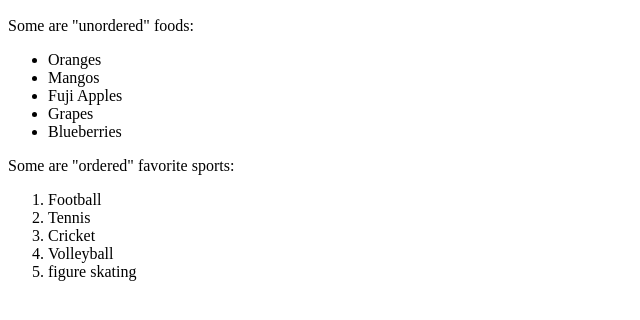
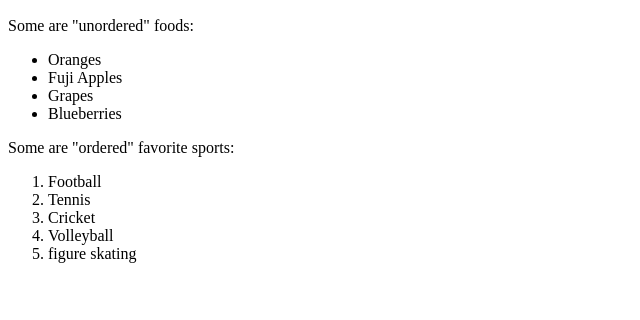
Before and after one commit to sandeepmj/2022-worlds-favorite-fruits, a plain HTML site: page index.html in a window 1280 px wide. Shown: the part 434-754 px from the top of the page, without its empty margins (0-640 px from the left). Drawn offline with Linux system fonts and the light colour scheme.

Commit message:
removed mangos

```diff
--- a/index.html
+++ b/index.html
@@ -13,7 +13,6 @@
 
     <p>Some are "unordered" foods:</p>
     <ul> <li>Oranges</li>
-        <li>Mangos</li>
        <li>Fuji Apples</li>
        <li>Grapes</li>
        <li>Blueberries</li>
```
